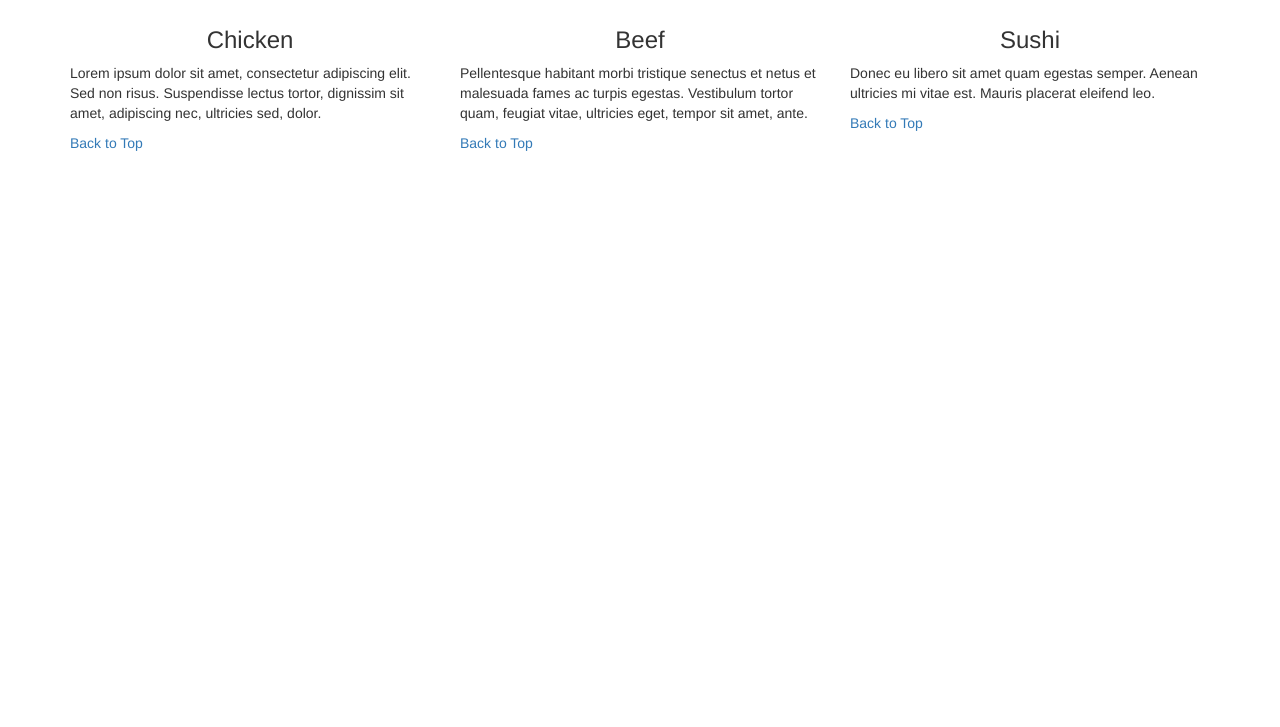
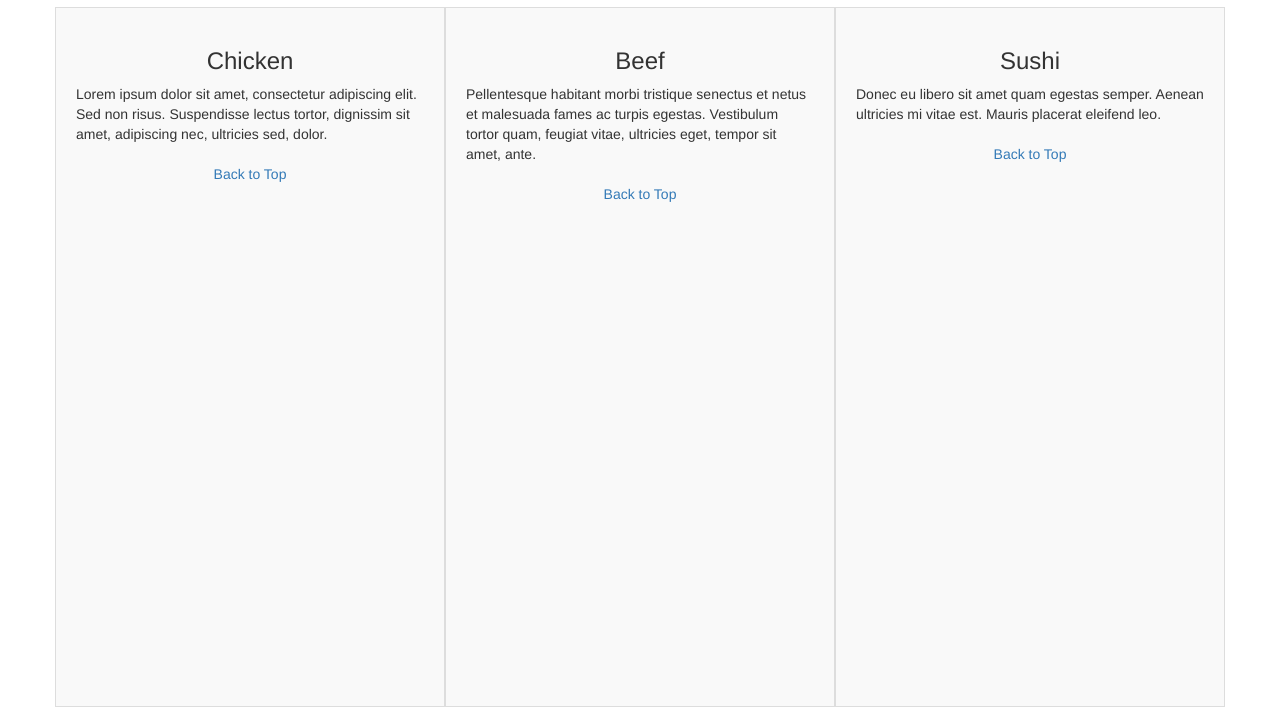
Before and after one commit to Deepa4566/module3-solution, a plain HTML site: page index.html in a window 1280 px wide. Shown: the part 135-862 px from the top of the page. Before the commit the page ends 800 px from the top, so only its background shows below. Drawn offline with nearby package versions, Linux system fonts and the light colour scheme.

Commit message:
add styles.css

```diff
--- a/css/styles.css
+++ b/css/styles.css
@@ -3,16 +3,24 @@ body {
   padding: 0;
 }
 
-.section-box {
-  height: 1000px;
-  background-color: #f2f2f2;
-  padding: 20px;
-}
-
 .navbar-collapse {
-  background-color: #e6e6e6; /* Mobile dropdown background */
+  background-color: #f0f0f0; /* Mobile dropdown background */
 }
 
 .navbar-nav > li > a {
   color: #333;
 }
+
+.section {
+  background-color: #f9f9f9;
+  padding: 20px;
+  margin-bottom: 20px;
+  min-height: 700px;
+  border: 1px solid #ddd;
+}
+
+.back-link {
+  display: block;
+  margin-top: 20px;
+  text-align: center;
+}
```
